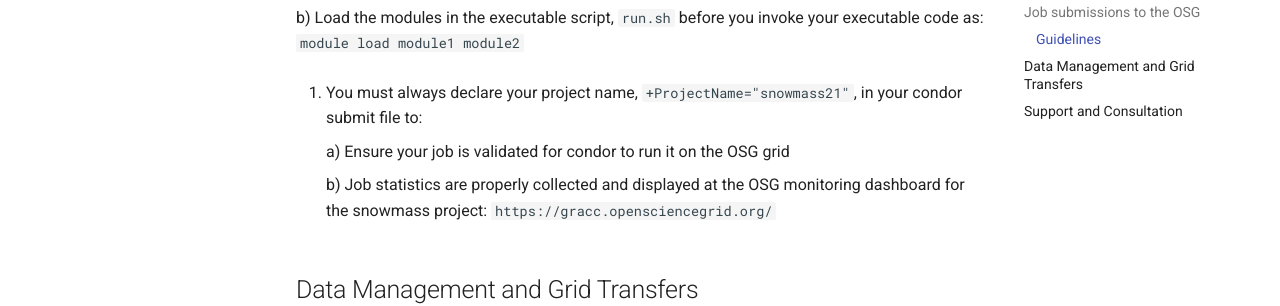
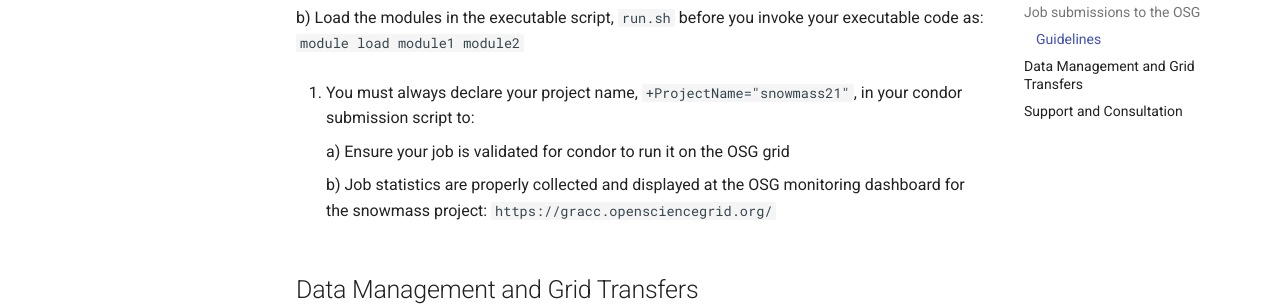
Before and after one commit to ppaschos/snowmass-connect-docs, an MkDocs documentation site: the page built from docs/index.md, in a window 1280 px wide and 900 px high, scrolled down 3292 px. Shown: the part 177-483 px from the top of the window. Built offline with MkDocs 1.6.1 and Material for MkDocs 9.7.7, drawn with Linux system fonts in a browser that asks for light colours.

Commit message:
Update index.md

```diff
--- a/docs/index.md
+++ b/docs/index.md
@@ -106,7 +106,7 @@ https://opensciencegrid.org/user-school-2019/#materials/day1/files/osgus19-day1-
 
    b) Load the modules in the executable script, `run.sh` before you invoke your executable code as: `module load module1 module2`
 
-2. You must always declare your project name, `+ProjectName="snowmass21"`, in your condor submit file to:
+2. You must always declare your project name, `+ProjectName="snowmass21"`, in your condor submission script to:
 
     a) Ensure your job is validated for condor to run it on the OSG grid
 
```
